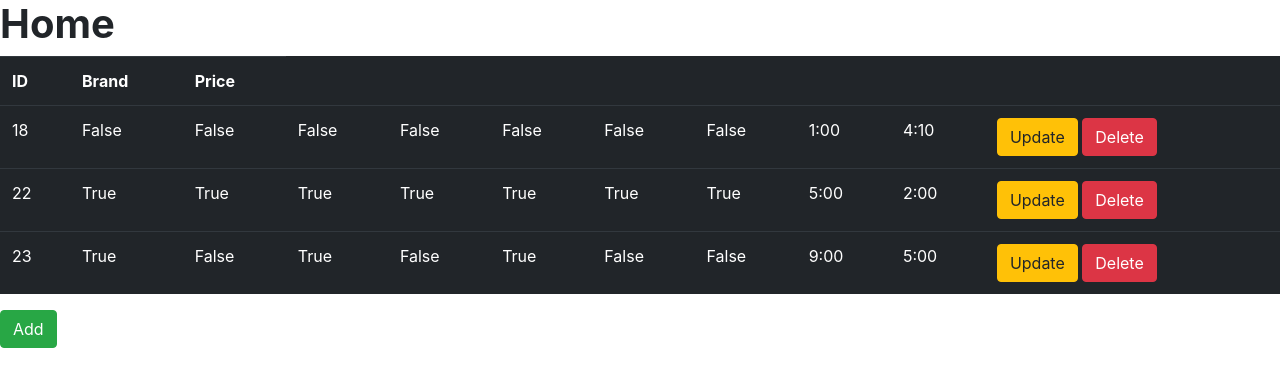
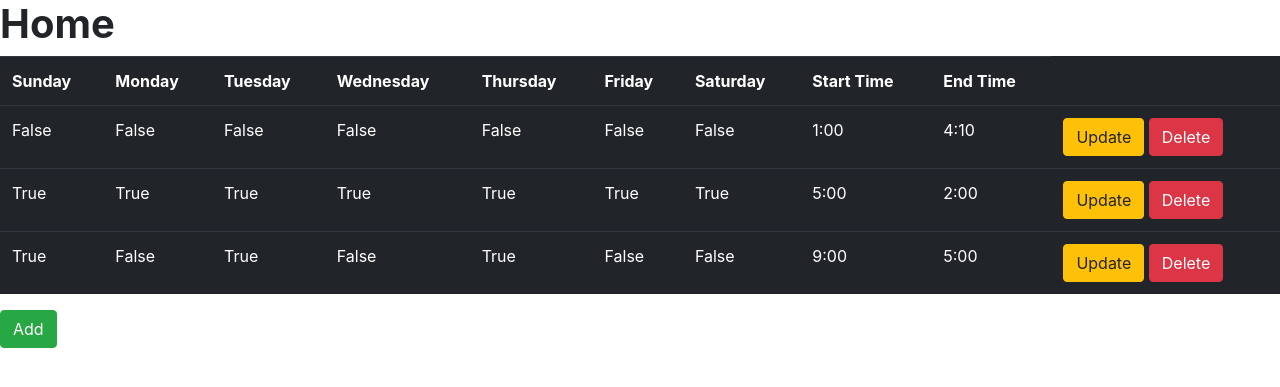
Before and after one commit to ahmed217/EECE4081_TimeSlots, a Flask app: page / in a window 1280 px wide. Shown: the top 387 px of the page. Run offline with Flask 2, Linux system fonts and the light colour scheme; data comes from the database, SQL or seed files in the repository; both versions use the stored data as it was after the commit; some libraries are stand-ins or nearby versions.

Commit message:
fixed bugs

```diff
--- a/Templates/index.html
+++ b/Templates/index.html
@@ -24,14 +24,20 @@
 
     <table class="table table-hover table-dark">
         <tr>
-            <th>ID</th>
-            <th>Brand</th>
-            <th>Price</th>
+            <th>Sunday</th>
+            <th>Monday</th>
+            <th>Tuesday</th>
+            <th>Wednesday</th>
+            <th>Thursday</th>
+            <th>Friday</th>
+            <th>Saturday</th>
+            <th>Start Time</th>
+            <th>End Time</th>
         </tr>
 
         {% for timeslots in timeslot %}
         <tr>
-            <td>{{ timeslots.id }}</td>
+
             <td>{{ timeslots.Sunday }}</td>
             <td>{{ timeslots.Monday }}</td>
             <td>{{ timeslots.Tuesday }}</td>
@@ -58,14 +64,14 @@
 
                         <form action="{{url_for('update')}}" method="POST">
                             <div class="form-group">
-                                <label>Brand:</label>
+                                <label>Start Time:</label>
                                 <input type="hidden" name="id" value="{{timeslots.id}}">
-                                <input type="text" class="form-control" name="brand" value="{{timeslots.startTime}}">
+                                <input type="text" class="form-control" name="startTime" value="{{timeslots.startTime}}">
                             </div>
 
                             <div class="form-group">
-                                <label>Price:</label>
-                                <input type="text" class="form-control" name="price" value="{{timeslots.endTime}}">
+                                <label>End Time:</label>
+                                <input type="text" class="form-control" name="endTime" value="{{timeslots.endTime}}">
                             </div>
 
                             <div class="form-group">
--- a/app.py
+++ b/app.py
@@ -97,7 +97,7 @@ def delete(timeslot_id):
         db.session.delete(timeslot)
         db.session.commit()
         timeslot = timeslots.query.all()
-        return render_template("index.html",timeslot=timeslot,title ='Template')
+        return render_template("index.html",timeslot=timeslot,title ='Home')
 
 
     # Updates entries in the database
@@ -109,8 +109,9 @@ def update():
             my_data.endTime = request.form['endTime']
             db.session.commit()
             slots = timeslots.query.all()
+            return render_template("index.html",newslot = newslot, title = 'Create')
 
-            return render_template("index.html", timeslot=timeslot, title = 'Home')
+        return render_template("index.html",newslot = newslot, title = 'Create')
 
 
 
```
Also changed, not shown: timeslots.db.
